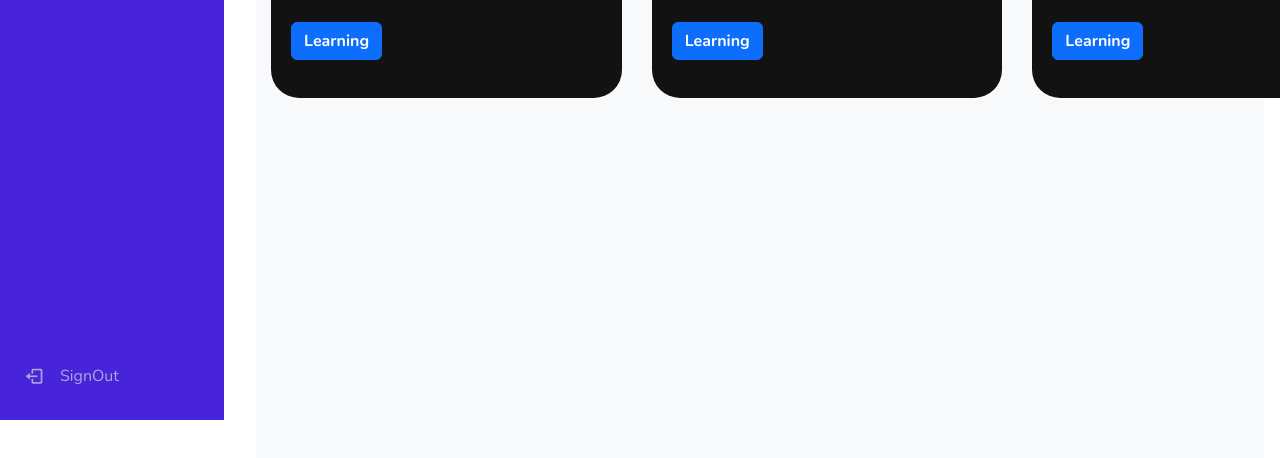
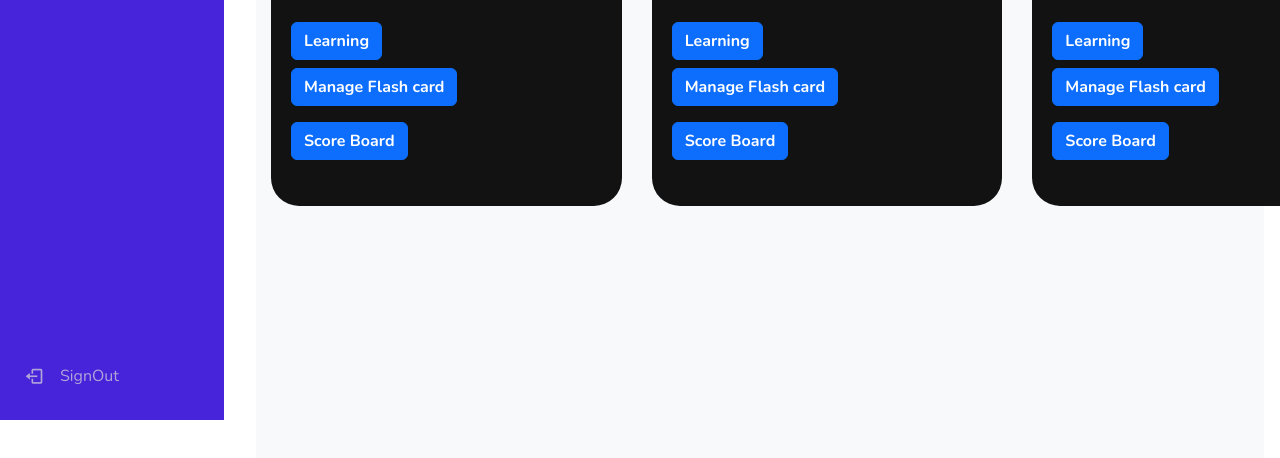
Before and after one commit to SupakornDPU/Senior-project, a website: page public/classroomFlashcard.html in a window 1280 px wide. Shown: the part 380-838 px from the top of the page. Drawn offline with nearby package versions, Linux system fonts and the light colour scheme.

Commit message:
add button classroomFlashcard

```diff
--- a/public/classroomFlashcard.html
+++ b/public/classroomFlashcard.html
@@ -83,6 +83,16 @@
                                  <a class="btn btn-primary font-poppin" href="exflash.html" role="button" style="font-weight: bold;">Learning</a>
                               </div>
                            </div>
+                           <div class="row mb-3">
+                              <div class="col-md-12">
+                                 <a class="btn btn-primary font-poppin" href="manageFlashcard.html" role="button" style="font-weight: bold;">Manage Flash card</a>
+                              </div>
+                           </div>
+                           <div class="row mb-3">
+                              <div class="col-md-12">
+                                 <a class="btn btn-primary font-poppin" href="scoreboard.html" role="button" style="font-weight: bold;">Score Board</a>
+                              </div>
+                           </div>
                         </div>
                      </div>
                   </div>
@@ -99,6 +109,16 @@
                                  <a class="btn btn-primary font-poppin" href="exflash.html" role="button" style="font-weight: bold;">Learning</a>
                               </div>
                            </div>
+                           <div class="row mb-3">
+                              <div class="col-md-12">
+                                 <a class="btn btn-primary font-poppin" href="manageFlashcard.html" role="button" style="font-weight: bold;">Manage Flash card</a>
+                              </div>
+                           </div>
+                           <div class="row mb-3">
+                              <div class="col-md-12">
+                                 <a class="btn btn-primary font-poppin" href="scoreboard.html" role="button" style="font-weight: bold;">Score Board</a>
+                              </div>
+                           </div>
                         </div>
                      </div>
                   </div>
@@ -113,6 +133,16 @@
                            <div class="row mb-2">
                               <div class="col-md-12">
                                  <a class="btn btn-primary font-poppin" href="exflash.html" role="button" style="font-weight: bold;">Learning</a>
+                              </div>
+                           </div>
+                           <div class="row mb-3">
+                              <div class="col-md-12">
+                                 <a class="btn btn-primary font-poppin" href="manageFlashcard.html" role="button" style="font-weight: bold;">Manage Flash card</a>
+                              </div>
+                           </div>
+                           <div class="row mb-3">
+                              <div class="col-md-12">
+                                 <a class="btn btn-primary font-poppin" href="scoreboard.html" role="button" style="font-weight: bold;">Score Board</a>
                               </div>
                            </div>
                         </div>
```
